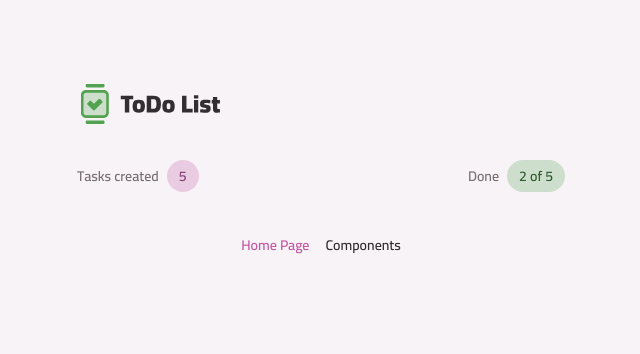
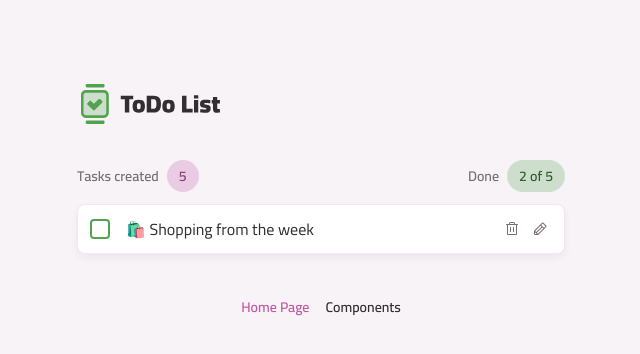
Before and after one commit to kevinrf100/toDo, a React (Vite) app: page / in a window 1280 px wide. Shown: the top 354 px of the page, without its empty margins (319-959 px from the left). Built offline with nearby package versions, Linux system fonts and the light colour scheme.

Commit message:
Fixing style and creating task components

```diff
--- a/src/components/button.tsx
+++ b/src/components/button.tsx
@@ -27,7 +27,7 @@ const buttonVariant = cva(
           "bg-transparent [&_svg:not([class*='text-'])]:text-gray-300 [&_svg:not([class*='text-'])]:hover:text-gray-400 hover:bg-gray-200",
       },
       size: {
-        sm: "p-1 w-6 h-6 [&_svg:not([class*='w-'])]:w-6 [&_svg:not([class*='h-'])]:h-6 ",
+        sm: "p-1 w-6 h-6 [&_svg:not([class*='w-'])]:w-5[&_svg:not([class*='h-'])]:h-5 ",
         md: "h-14 px-5 py-4 [&_svg:not([class*='w-'])]:w-5 [&_svg:not([class*='h-'])]:h-5",
       },
     },
--- a/src/components/card.tsx
+++ b/src/components/card.tsx
@@ -7,7 +7,7 @@ const cardVariants = cva(
     variants: {
       size: {
         none: '',
-        md: 'p-5',
+        md: 'p-3',
       },
     },
     defaultVariants: {
--- a/src/routes/-components/main-content.tsx
+++ b/src/routes/-components/main-content.tsx
@@ -4,7 +4,7 @@ type MainContentProps = React.ComponentProps<'main'>;
 
 const MainContent = ({ children, className, ...props }: MainContentProps) => {
   return (
-    <main className={cx('mt-4 space-y-3 md:mt-8', className)} {...props}>
+    <main className={cx('mt-4 md:mt-8', className)} {...props}>
       {children}
     </main>
   );
--- /dev/null
+++ b/src/routes/-components/tasks/task-item.tsx
@@ -0,0 +1,24 @@
+import { Button } from '@/components/button';
+import { Card } from '@/components/card';
+import { Text } from '@/components/text';
+import { Toggle } from '@/components/toggle';
+import { PencilIcon, TrashIcon } from '@phosphor-icons/react';
+
+const TaskItem = () => {
+  return (
+    <Card size="md" className="flex items-center gap-4">
+      <Toggle />
+      <Text className="flex-1">🛍️ Shopping from the week</Text>
+      <div className="flex gap-1">
+        <Button variant="icon" color="transparent" size="sm">
+          <TrashIcon />
+        </Button>
+        <Button variant="icon" color="transparent" size="sm">
+          <PencilIcon />
+        </Button>
+      </div>
+    </Card>
+  );
+};
+
+export { TaskItem };
--- a/src/routes/index.tsx
+++ b/src/routes/index.tsx
@@ -1,5 +1,6 @@
 import { Container } from '@/components/container';
-import { TasksSummary } from '@/routes/-components/tasks-summary';
+import { TaskItem } from '@/routes/-components/tasks/task-item';
+import { TasksSummary } from '@/routes/-components/tasks/task-summary';
 import { createFileRoute } from '@tanstack/react-router';
 
 export const Route = createFileRoute('/')({
@@ -8,8 +9,9 @@ export const Route = createFileRoute('/')({
 
 function RouteComponent() {
   return (
-    <Container as="article">
+    <Container as="article" className="space-y-3">
       <TasksSummary />
+      <TaskItem />
     </Container>
   );
 }
```
Also changed, not shown: src/routes/-components/tasks/task-summary.tsx (renamed from src/routes/-components/tasks-summary.tsx).
